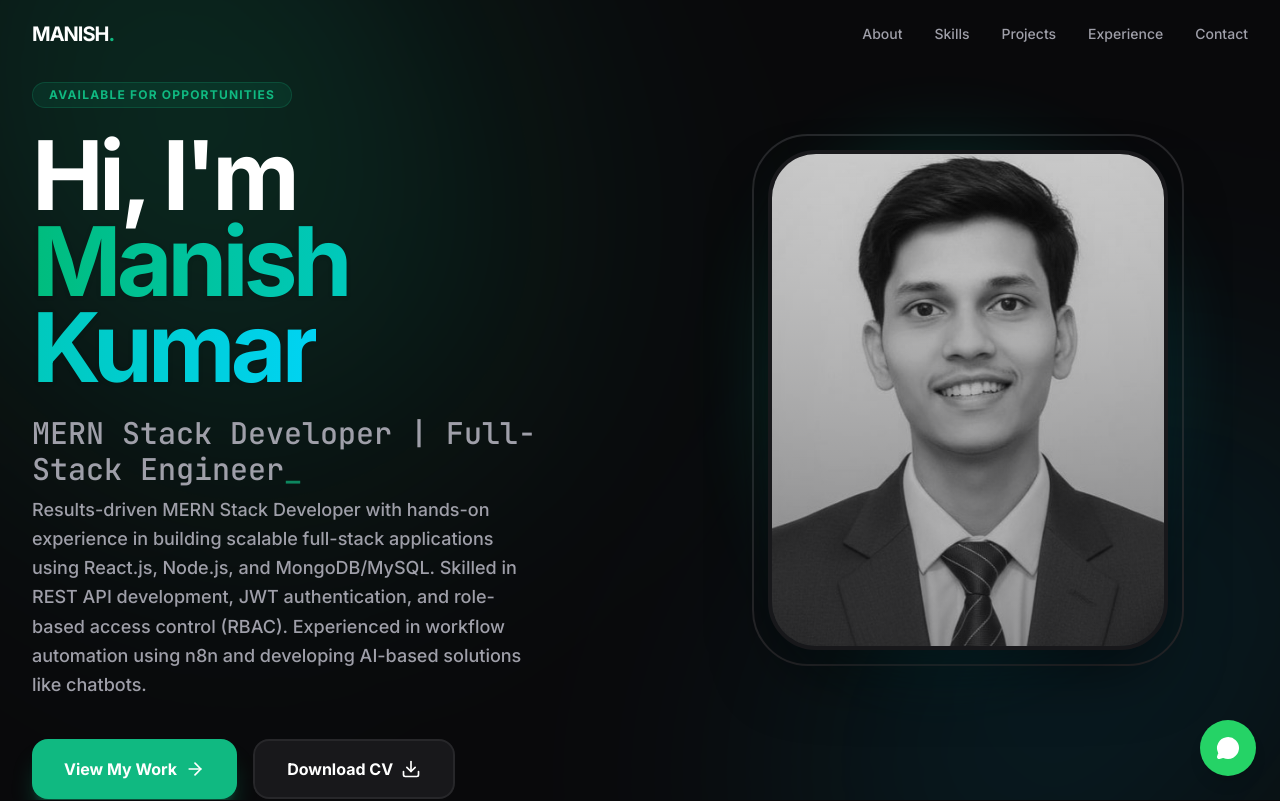
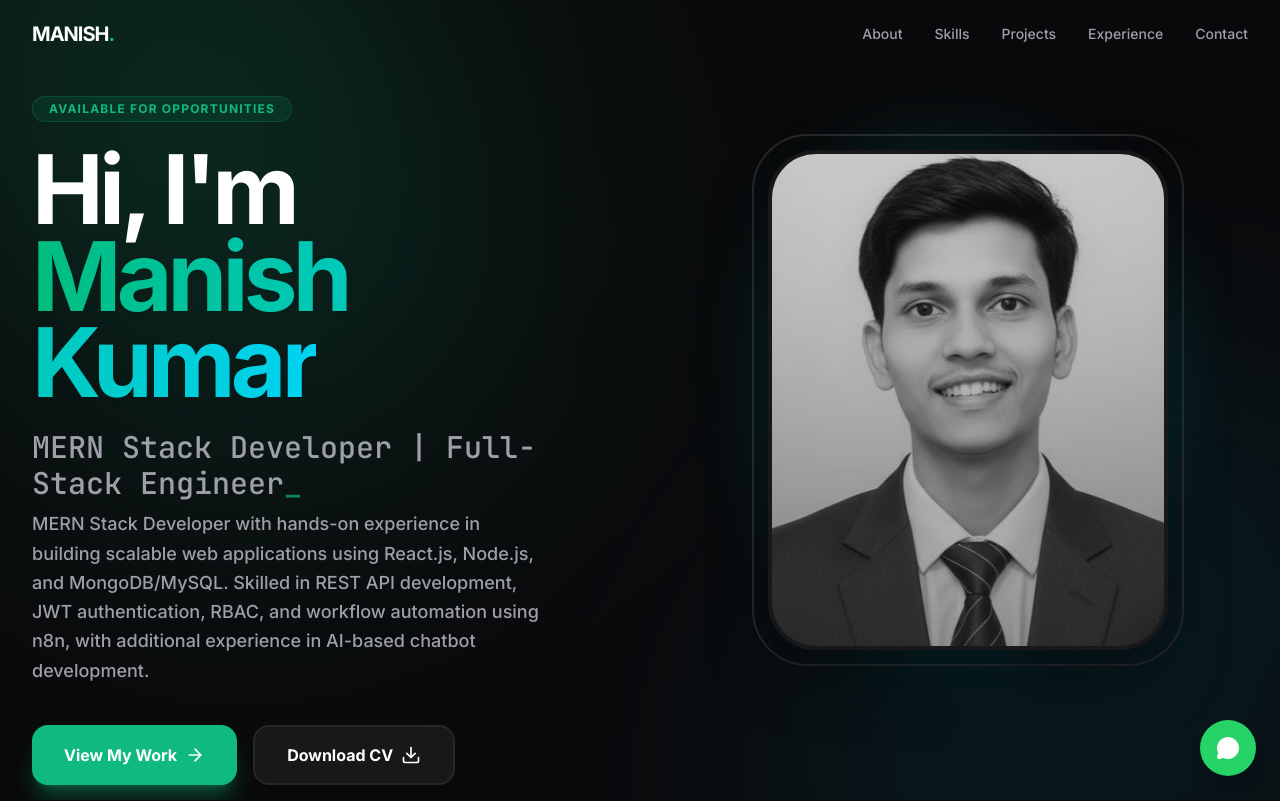
Before and after one commit to manishkumar987174/Manish_Portfolio, a React (Vite) app: page / in a window 1280 px wide. Shown: the top 801 px of the page. Built offline with nearby package versions, Linux system fonts and the light colour scheme.

Commit message:
Refine summary and WhatsApp message in constants.ts
Updated the summary and WhatsApp message in constants.ts for clarity and relevance.

```diff
--- a/src/constants.ts
+++ b/src/constants.ts
@@ -6,7 +6,7 @@ export const PERSONAL_INFO = {
   email: "manishdeveloper28@gmail.com",
   phone: "+91 6203056166",
   location: "New Delhi, India",
-  summary: "Results-driven MERN Stack Developer with hands-on experience in building scalable full-stack applications using React.js, Node.js, and MongoDB/MySQL. Skilled in REST API development, JWT authentication, and role-based access control (RBAC). Experienced in workflow automation using n8n and developing AI-based solutions like chatbots.",
+  summary: "MERN Stack Developer with hands-on experience in building scalable web applications using React.js, Node.js, and MongoDB/MySQL. Skilled in REST API development, JWT authentication, RBAC, and workflow automation using n8n, with additional experience in AI-based chatbot development.",
   socials: [
     { name: 'GitHub', icon: Github, url: 'https://github.com' },
     { name: 'LinkedIn', icon: Linkedin, url: 'https://linkedin.com' },
@@ -15,7 +15,7 @@ export const PERSONAL_INFO = {
   ],
   whatsapp: {
     number: "916203056166",
-    message: "Dear Candidate, I recently reviewed your profile and found your experience and projects highly relevant to an opportunity we have. I would appreciate the chance to connect and explore this further. Kindly let me know your availability."
+    message: "Dear Manish.. "
   }
 };
 
```
